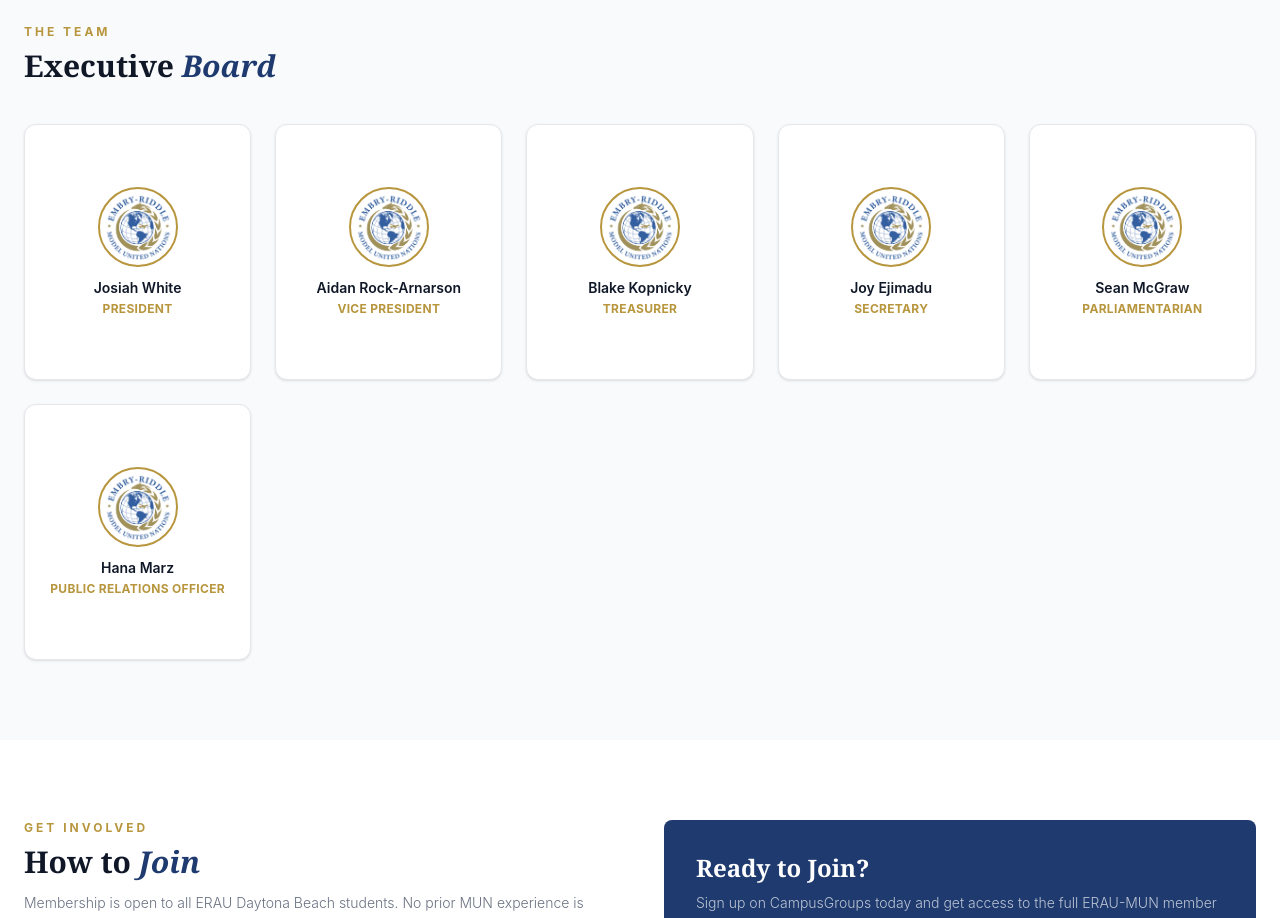
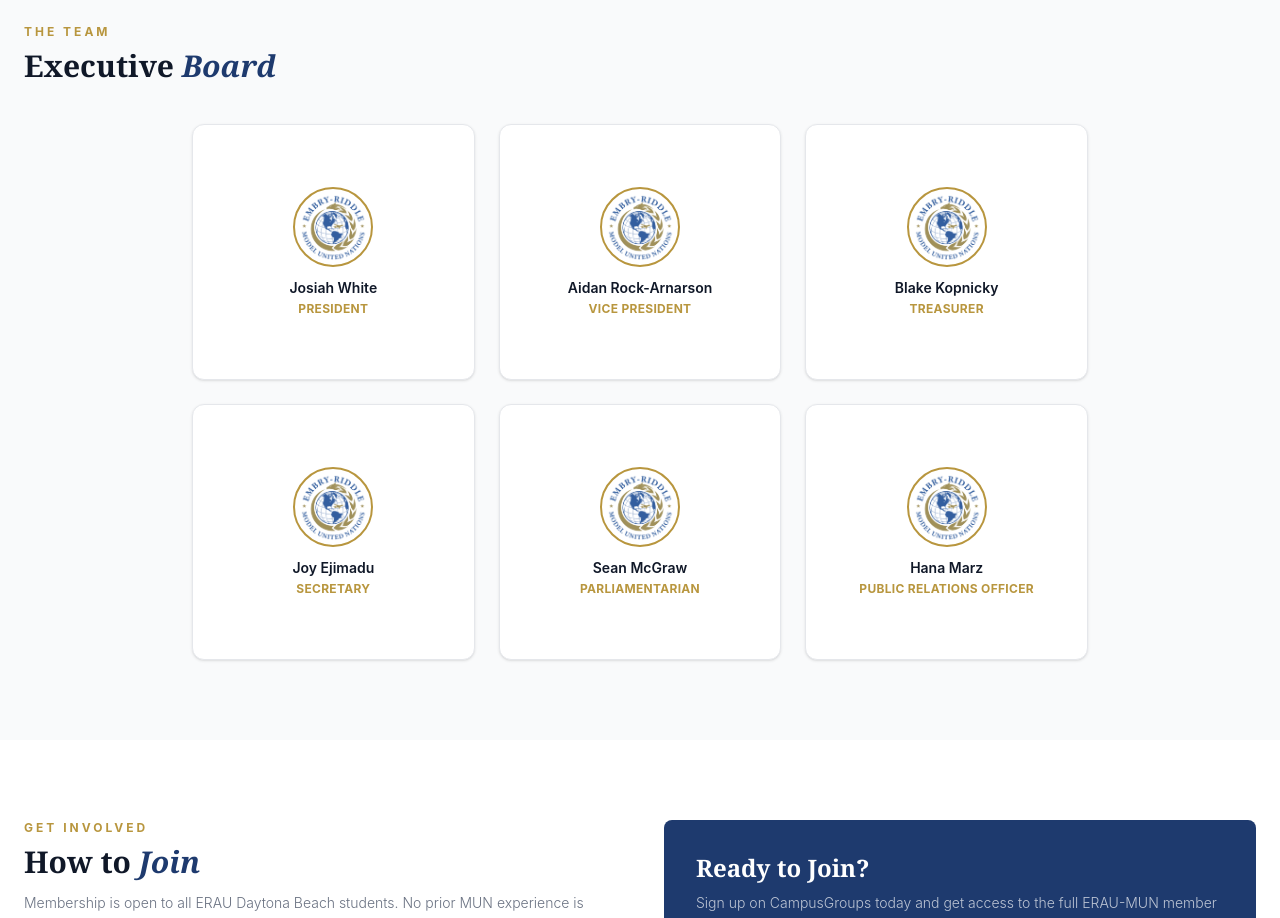
Before and after one commit to aidantherock/eraumun-platform, a React (Vite) app: page /about in a window 1280 px wide. Shown: the part 920-1838 px from the top of the page. Built offline with nearby package versions, Linux system fonts and the light colour scheme; no server answers.

Commit message:
Grid column fix

```diff
--- a/index.html
+++ b/index.html
@@ -5,7 +5,6 @@
     <link rel="icon" type="image/x-icon" href="/favicon.ico" />
     <link rel="icon" type="image/png" sizes="32x32" href="/favicon-32x32.png" />
     <link rel="icon" type="image/png" sizes="16x16" href="/favicon-16x16.png" />
-    <link rel="icon" type="image/svg+xml" href="/favicon.svg" />
     <link rel="apple-touch-icon" sizes="180x180" href="/apple-touch-icon.png" />
     <link rel="manifest" href="/site.webmanifest" />
     <meta name="viewport" content="width=device-width, initial-scale=1.0" />
--- a/src/pages/public/About.jsx
+++ b/src/pages/public/About.jsx
@@ -96,7 +96,7 @@ export default function About() {
         Executive <em className="italic text-[#1e3a6e]">Board</em>
       </h2>
     </div>
-    <div className="grid grid-cols-2 md:grid-cols-3 lg:grid-cols-5 gap-6">
+    <div className="grid grid-cols-2 md:grid-cols-3 gap-6 max-w-4xl mx-auto">
       {LEADERSHIP.map(member => (
         <div key={member.name} className="group" style={{ perspective: '1000px' }}>
           <div className="relative w-full h-64 transition-transform duration-700"
```
